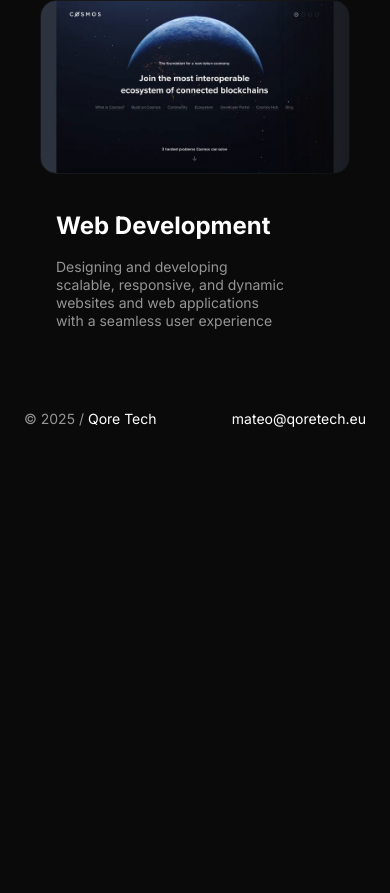
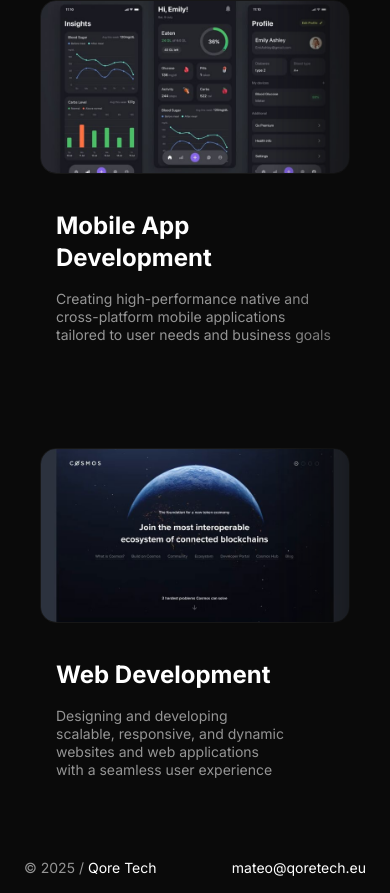
Before and after one commit to Spike433/qoretech, a Next.js app: page / in a window 390 px wide. Shown: the part 1465-2358 px from the top of the page. Before the commit the page ends 1909 px from the top, so only its background shows below. Built offline with nearby package versions, Linux system fonts and the light colour scheme.

Commit message:
Add mobile app development project card

```diff
--- a/src/app/page.tsx
+++ b/src/app/page.tsx
@@ -116,6 +116,22 @@ export default function Home() {
         <ProjectCard
           key={1}
           images={[
+            "/images/7.jpg" ,
+          ]}
+          title={
+            [
+              "Mobile App Development",
+            ]}
+          description={
+            [
+              "Creating high-performance native and cross-platform mobile applications tailored to user needs and business goals",
+            ]}
+        />
+      </RevealFx>
+      <RevealFx translateY="16" delay={0.6}>
+        <ProjectCard
+          key={1}
+          images={[
             "/images/8.jpg" ,
           ]}
           title={
```
